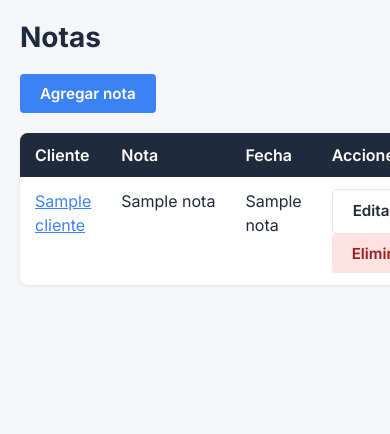
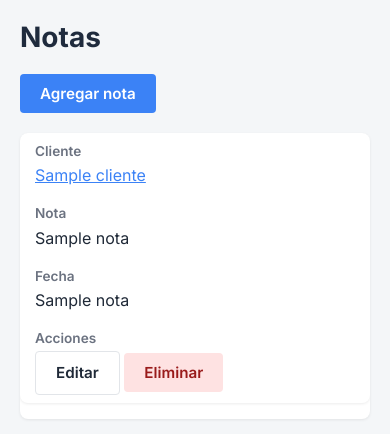
Before and after one commit to sebassj06/CRM, a Flask app: page /notas in a window 390 px wide. Shown: the part 85-519 px from the top of the page. Run offline with Flask 3, Linux system fonts and the light colour scheme; the visitor is signed in with stand-in values (Sample User, id 1); a database or web service that is not in the repository returns one stand-in record (values such as "Sample title"); parts of the project's set-up code (start-up, migrations or seed data) failed here and were passed over; some libraries are stand-ins or nearby versions.

Commit message:
Convertir tablas en tarjetas apiladas para mobile

```diff
--- a/web/static/style.css
+++ b/web/static/style.css
@@ -694,6 +694,39 @@ tbody tr:hover {
         z-index: 99;
     }
 
+    thead {
+        display: none;
+    }
+
+    table, tbody, tr, td {
+        display: block;
+        width: 100%;
+    }
+
+    tbody tr {
+        margin-bottom: var(--space-4);
+        border-radius: var(--radius);
+        box-shadow: var(--shadow);
+    }
+
+    td {
+        border-bottom: none;
+        padding: var(--space-2) 15px;
+    }
+
+    td[data-label]::before {
+        content: attr(data-label);
+        display: block;
+        font-size: var(--font-size-small);
+        font-weight: 600;
+        color: var(--color-text-muted);
+        margin-bottom: 2px;
+    }
+
+    .texto-truncado {
+        max-width: 100%;
+    }
+
     .layout-publico {
         flex-direction: column;
     }
--- a/web/templates/clientes.html
+++ b/web/templates/clientes.html
@@ -19,9 +19,9 @@
        <tbody>
            {% for cliente in clientes %}
                <tr>
-                   <td><a href="/clientes/{{ cliente[0] }}">{{ cliente[1] }}</a></td>
-                   <td>{{ cliente[2] }}</td>
-                   <td>
+                   <td data-label="Nombre"><a href="/clientes/{{ cliente[0] }}">{{ cliente[1] }}</a></td>
+                   <td data-label="Email">{{ cliente[2] }}</td>
+                   <td data-label="Acciones">
                         <a href="/clientes/{{ cliente[0] }}/editar" class="btn btn-secundario">Editar</a>
                         <form method="POST" action="/clientes/{{ cliente[0] }}/eliminar" style="display:inline" onsubmit="return confirm('¿Eliminar este cliente? Esta acción no se puede deshacer.')">
                         <button type="submit" class="btn btn-peligro">Eliminar</button>
--- a/web/templates/notas.html
+++ b/web/templates/notas.html
@@ -19,10 +19,10 @@
         <tbody>
             {% for nota, nombre_cliente in notas %}
                 <tr>
-                    <td><a href="/notas/{{ nota[0] }}">{{ nombre_cliente }}</a></td>
-                    <td><span class="texto-truncado" title="{{ nota[2] }}">{{ nota[2] }}</span></td>
-                    <td>{{ nota[3] }}</td>
-                    <td>
+                    <td data-label="Cliente"><a href="/notas/{{ nota[0] }}">{{ nombre_cliente }}</a></td>
+                    <td data-label="Nota"><span class="texto-truncado" title="{{ nota[2] }}">{{ nota[2] }}</span></td>
+                    <td data-label="Fecha">{{ nota[3] }}</td>
+                    <td data-label="Acciones">
                         <a href="/notas/{{ nota[0] }}/editar" class="btn btn-secundario">Editar</a>
                         <form method="POST" action="/notas/{{ nota[0] }}/eliminar" style="display:inline" onsubmit="return confirm('¿Eliminar esta nota? Esta acción no se puede deshacer.')">
                             <button type="submit" class="btn btn-peligro">Eliminar</button>
```
Also changed, not shown: web/templates/pagos.html (+4 -4 lines), web/templates/proyectos.html (+5 -5 lines).
